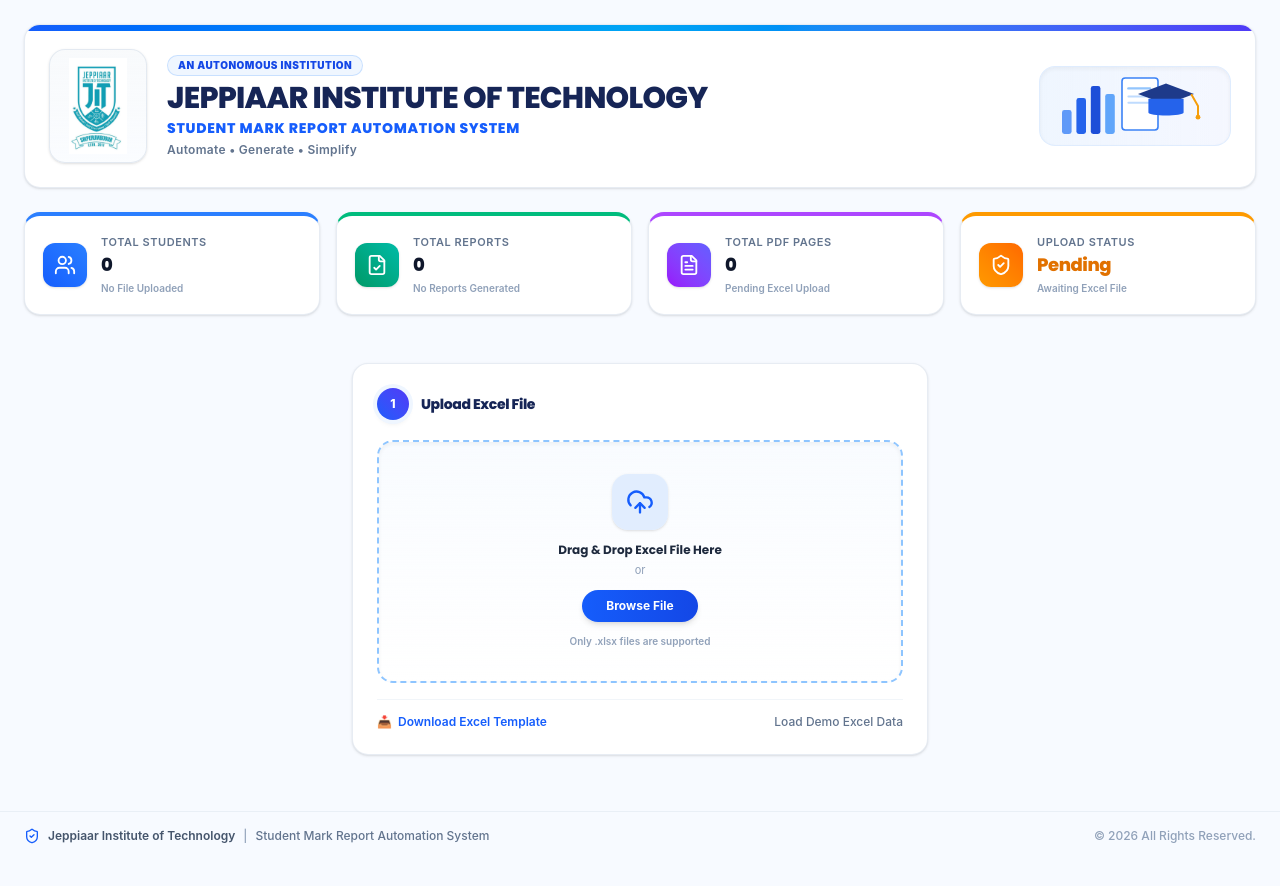
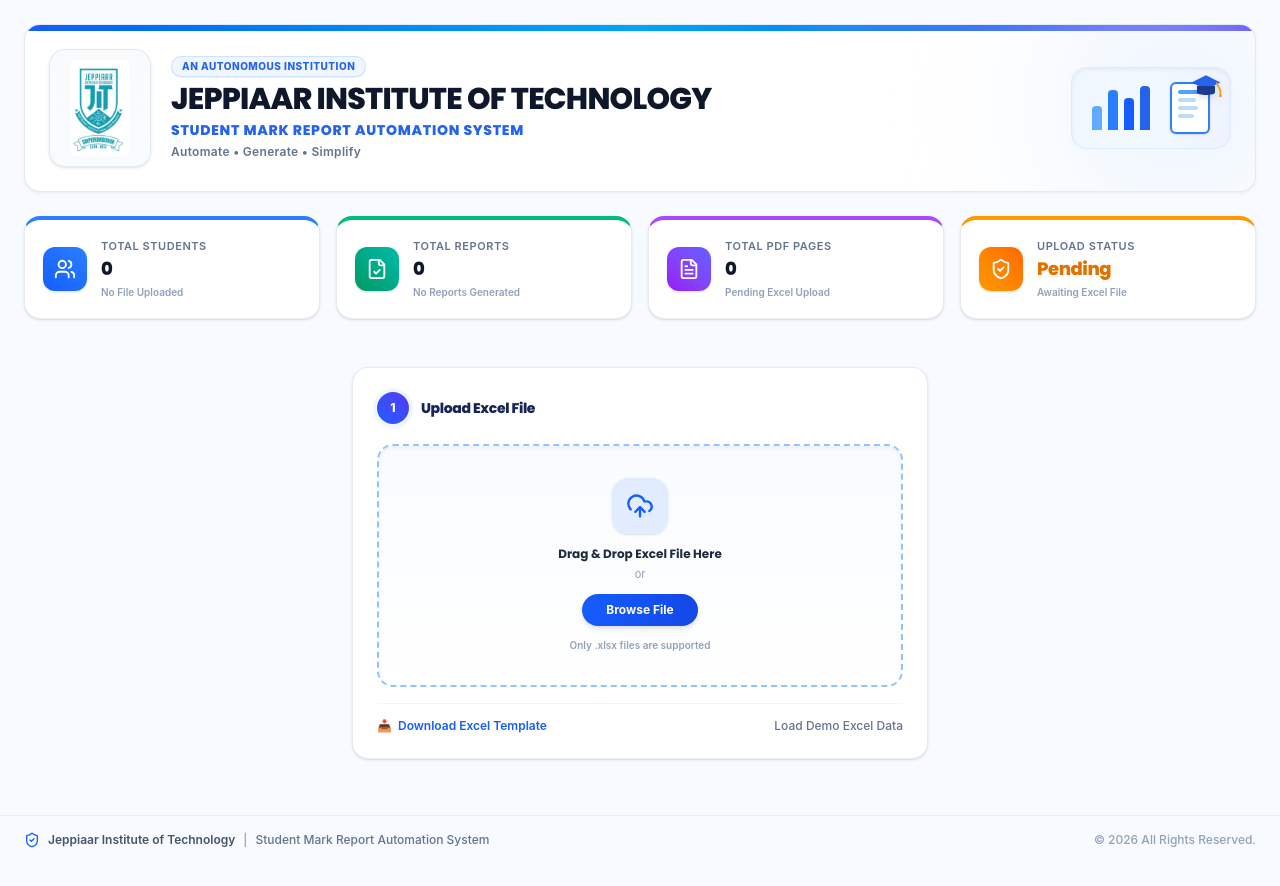
Before and after one commit to GowthamN-1806/REPORT_AUTOMATION, a React (Vite) app: page / in a window 1280 px wide. Shown: the top 886 px of the page. Built offline with nearby package versions, Linux system fonts and the light colour scheme.

Commit message:
Redesign Header with modern university ERP aesthetic, glassmorphism academic illustration badge, and blue palette

```diff
--- a/src/app/components/Header.tsx
+++ b/src/app/components/Header.tsx
@@ -3,33 +3,36 @@
 export const Header: React.FC = () => {
   return (
     <header className="max-w-[1600px] mx-auto px-6 pt-6 mb-6">
-      <div className="bg-white rounded-2xl p-6 shadow-sm border border-slate-200/80 hover:shadow-md transition-all duration-300 flex flex-col md:flex-row items-center justify-between gap-6 relative overflow-hidden">
+      <div className="bg-white rounded-2xl p-5 sm:p-6 shadow-sm shadow-slate-200/60 border border-slate-200/90 hover:shadow-md transition-all duration-300 flex flex-col md:flex-row items-center justify-between gap-6 relative overflow-hidden">
 
-        {/* Top subtle gradient line accent */}
+        {/* Top subtle blue gradient accent line */}
         <div className="absolute top-0 left-0 right-0 h-1.5 bg-gradient-to-r from-blue-600 via-sky-500 to-indigo-600"></div>
 
-        {/* Left: Official College Logo Image & Title */}
-        <div className="flex items-center gap-5 shrink-0">
-          <div className="relative flex items-center justify-center p-2 bg-gradient-to-b from-slate-50 to-blue-50/30 rounded-2xl border border-slate-200/90 shadow-sm">
-            {/* Official JIT Logo Image */}
+        {/* Soft abstract background blur shape */}
+        <div className="absolute -right-16 -top-16 w-72 h-72 bg-blue-100/40 rounded-full blur-3xl pointer-events-none"></div>
+
+        {/* Left: Official College Logo & University Typography */}
+        <div className="flex items-center gap-4 sm:gap-5 shrink-0 z-10">
+          <div className="relative flex items-center justify-center p-2.5 bg-gradient-to-b from-slate-50 to-blue-50/40 rounded-2xl border border-slate-200/90 shadow-sm shrink-0">
+            {/* Official JIT Logo Image (Kept Unchanged) */}
             <img
               src="/jit_logo.png"
               alt="Jeppiaar Institute of Technology Logo"
-              className="w-20 h-24 object-contain transition-transform duration-300 hover:scale-105"
+              className="w-16 sm:w-20 h-20 sm:h-24 object-contain transition-transform duration-300 hover:scale-105"
             />
           </div>
 
           <div>
             <div className="flex items-center gap-2 mb-1">
-              <span className="text-[10px] font-black tracking-wider uppercase bg-blue-50 text-blue-700 px-2.5 py-0.5 rounded-full border border-blue-200/80">
+              <span className="text-[10px] font-extrabold tracking-wider uppercase bg-blue-50 text-[#2563eb] px-2.5 py-0.5 rounded-full border border-blue-200/70 shadow-2xs">
                 AN AUTONOMOUS INSTITUTION
               </span>
             </div>
 
-            <h1 className="text-2xl sm:text-3xl font-black text-blue-950 tracking-tight font-poppins uppercase">
+            <h1 className="text-xl sm:text-2xl lg:text-3xl font-black text-slate-900 tracking-tight font-poppins uppercase leading-tight">
               JEPPIAAR INSTITUTE OF TECHNOLOGY
             </h1>
-            <h2 className="text-xs sm:text-sm font-extrabold text-blue-600 tracking-wider mt-0.5 uppercase">
+            <h2 className="text-xs sm:text-sm font-extrabold text-[#2563eb] tracking-wider mt-0.5 uppercase">
               STUDENT MARK REPORT AUTOMATION SYSTEM
             </h2>
             <p className="text-xs text-slate-500 font-semibold tracking-wide mt-1">
@@ -38,27 +41,39 @@
           </div>
         </div>
 
-        {/* Right: Modern Academic Graphic Badge */}
-        <div className="shrink-0 relative hidden sm:flex items-center">
-          <div className="w-56 h-24 relative flex items-center justify-end">
-            <div className="absolute right-0 top-1/2 -translate-y-1/2 w-48 h-20 bg-gradient-to-r from-blue-50 to-indigo-50/60 rounded-2xl flex items-center justify-end pr-4 backdrop-blur-sm border border-blue-100/80 shadow-inner">
-              <svg className="w-40 h-20" viewBox="0 0 200 100" fill="none" xmlns="http://www.w3.org/2000/svg">
-                <rect x="10" y="55" width="12" height="30" rx="3" fill="#3B82F6" opacity="0.8" />
-                <rect x="28" y="40" width="12" height="45" rx="3" fill="#2563EB" />
-                <rect x="46" y="25" width="12" height="60" rx="3" fill="#1D4ED8" />
-                <rect x="64" y="35" width="12" height="50" rx="3" fill="#60A5FA" />
+        {/* Right: Premium Glassmorphism Academic Illustration */}
+        <div className="shrink-0 relative hidden lg:flex items-center z-10">
+          <div className="bg-gradient-to-r from-blue-50/90 via-sky-50/70 to-indigo-50/90 backdrop-blur-md border border-blue-100/90 rounded-2xl px-5 py-3.5 shadow-inner flex items-center gap-5">
 
-                <rect x="85" y="15" width="45" height="65" rx="4" fill="#FFFFFF" stroke="#3B82F6" strokeWidth="2" />
-                <line x1="93" y1="28" x2="120" y2="28" stroke="#93C5FD" strokeWidth="3" strokeLinecap="round" />
-                <line x1="93" y1="38" x2="115" y2="38" stroke="#BFDBFE" strokeWidth="2.5" strokeLinecap="round" />
-                <line x1="93" y1="46" x2="118" y2="46" stroke="#BFDBFE" strokeWidth="2.5" strokeLinecap="round" />
+            {/* Analytics Bar Chart */}
+            <div className="flex items-end gap-1.5 h-11">
+              <div className="w-2.5 bg-blue-400/90 rounded-t-sm h-6"></div>
+              <div className="w-2.5 bg-blue-500 rounded-t-sm h-10"></div>
+              <div className="w-2.5 bg-blue-600 rounded-t-sm h-8"></div>
+              <div className="w-2.5 bg-[#2563eb] rounded-t-sm h-11"></div>
+            </div>
 
-                <path d="M140 22 L175 35 L140 48 L105 35 Z" fill="#1E3A8A" />
-                <path d="M118 41 L118 58 C118 63, 162 63, 162 58 L162 41" fill="#2563EB" />
-                <path d="M172 36 L180 50 L180 62" stroke="#F59E0B" strokeWidth="2.5" strokeLinecap="round" />
-                <circle cx="180" cy="64" r="3" fill="#F59E0B" />
-              </svg>
+            {/* Document Sheet & Graduation Cap Icon Group */}
+            <div className="relative flex items-center justify-center">
+              {/* Document Sheet */}
+              <div className="w-10 h-13 bg-white rounded-md border-2 border-blue-500 shadow-sm p-1.5 flex flex-col gap-1">
+                <div className="h-1 bg-blue-400 rounded w-full"></div>
+                <div className="h-1 bg-blue-200 rounded w-3/4"></div>
+                <div className="h-1 bg-blue-200 rounded w-5/6"></div>
+                <div className="h-1 bg-blue-200 rounded w-2/3"></div>
+              </div>
+
+              {/* Graduation Cap Badge */}
+              <div className="absolute -top-3.5 -right-3.5">
+                <svg className="w-9 h-9 drop-shadow-md" viewBox="0 0 40 40" fill="none" xmlns="http://www.w3.org/2000/svg">
+                  <polygon points="20,8 36,16 20,24 4,16" fill="#2563EB" />
+                  <path d="M10,20 L10,27 C10,31 30,31 30,27 L30,20" fill="#1E3A8A" />
+                  <path d="M32,17 L36,25 L36,30" stroke="#F59E0B" strokeWidth="2" strokeLinecap="round" />
+                  <circle cx="36" cy="31" r="1.5" fill="#F59E0B" />
+                </svg>
+              </div>
             </div>
+
           </div>
         </div>
 
```
